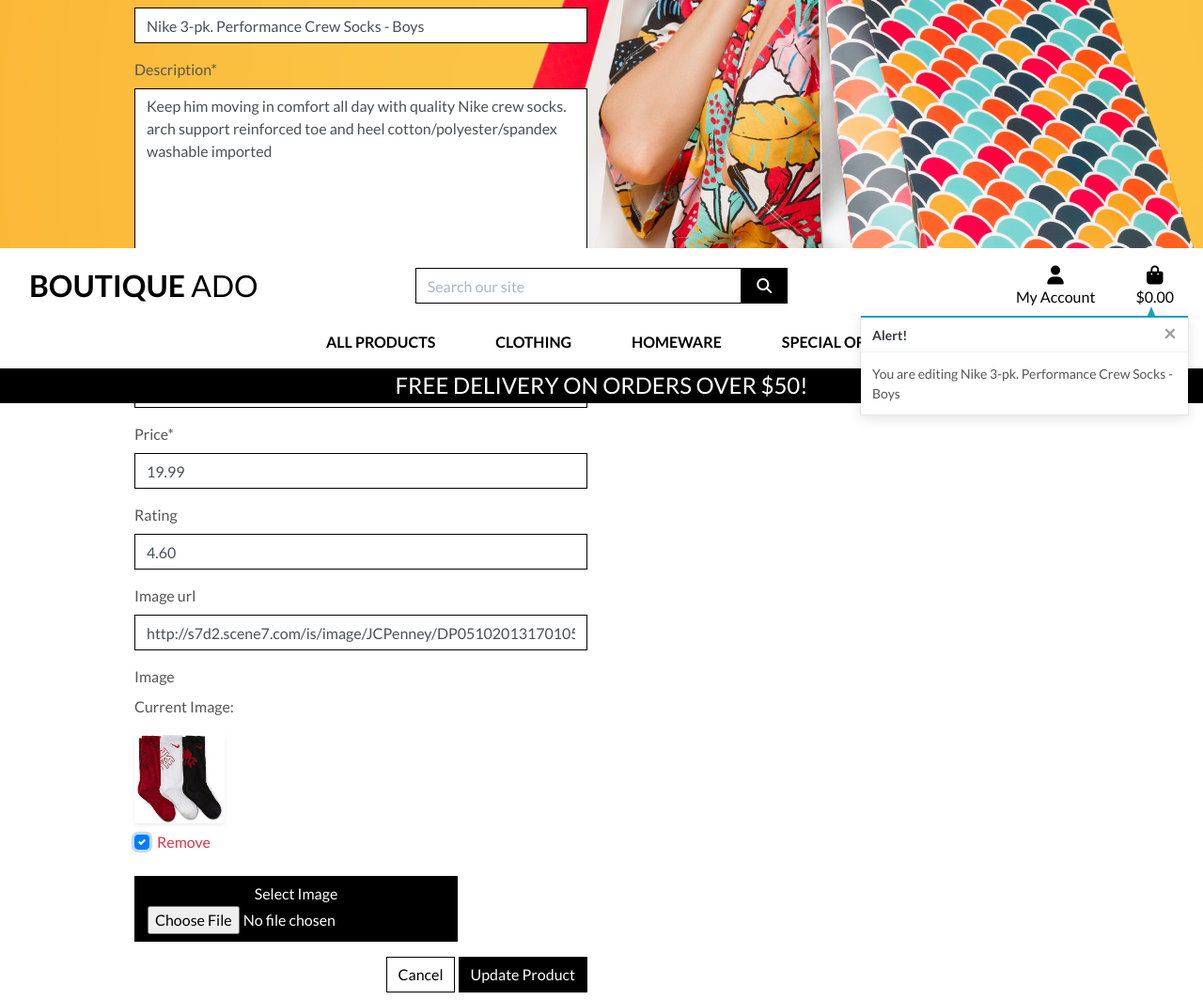
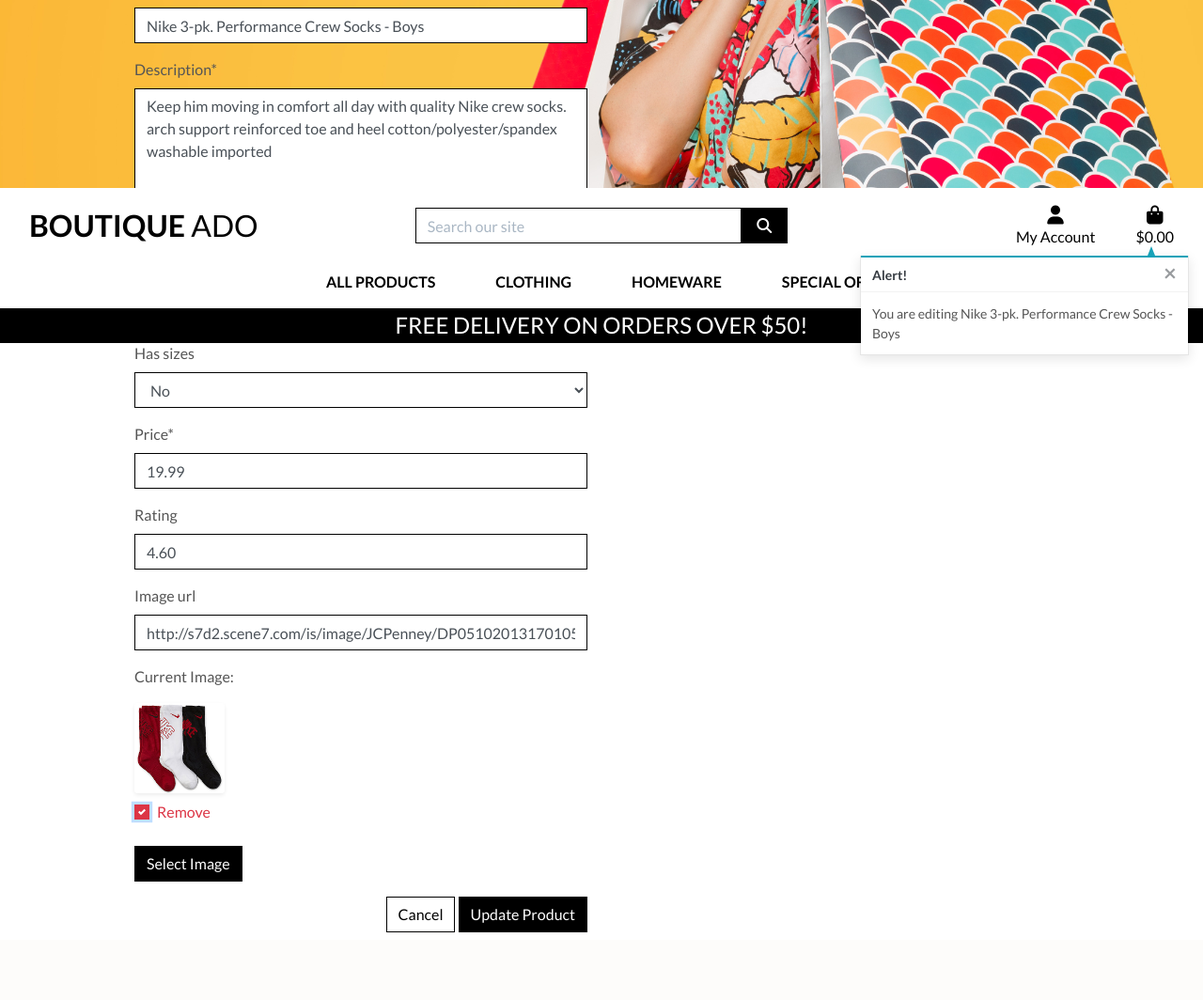
Before and after one commit to saziosu/boutique-ado-v2, a Django app: page /products/edit/12/ in a window 1280 px wide, after a click on "Remove". Shown: the part 512-1576 px from the top of the page at 94% size. After the commit the page ends 1504 px from the top, so only its background shows below. Run offline with Django 3.2, Linux system fonts and the light colour scheme; the visitor is signed in with stand-in values (Sample User, id 1); data comes from the database, SQL or seed files in the repository; some libraries are stand-ins or nearby versions.

Commit message:
Product admin fixed image field

```diff
--- a/products/templates/products/edit_product.html
+++ b/products/templates/products/edit_product.html
@@ -25,7 +25,13 @@
             <div class="col-12 col-md-6">
                 <form method="POST" action="{% url 'edit_product' product.id %}" class="form mb-2" enctype="multipart/form-data">
                     {% csrf_token %}
-                    {{ form | crispy }}
+                    {% for field in form %}
+                        {% if field.name != 'image' %}
+                            {{ field | as_crispy_field }}
+                        {% else %}
+                            {{ field }}
+                        {% endif %}
+                    {% endfor %}
                     <div class="text-right">
                         <a class="btn btn-outline-black rounded-0" href="{% url 'products' %}">Cancel</a>
                         <button class="btn btn-black rounded-0" type="submit">Update Product</button>
@@ -35,3 +41,13 @@
         </div>
     </div>
 {% endblock %}
+
+{% block postloadjs %}
+    {{ block.super }}
+    <script type="text/javascript">
+        $('#new-image').change(function() {
+            var file = $('#new-image')[0].files[0];
+            $('#filename').text(`Image will be set to: ${file.name}`);
+        });
+    </script>
+{% endblock %}
--- a/products/templates/products/product_detail.html
+++ b/products/templates/products/product_detail.html
@@ -41,6 +41,12 @@
                         <small class="text-muted"><i class="fas fa-star mr-1"></i>{{ product.rating }} / 5</small>
                     {% else %}
                         <small class="text-muted">No Rating</small>
+                    {% endif %}
+                    {% if request.user.is_superuser %}
+                        <small class="ml-3">
+                            <a href="{% url 'edit_product' product.id %}">Edit</a> |
+                            <a class="text-danger" href="{% url 'delete_product' product.id %}">Delete</a>
+                        </small>
                     {% endif %}
                     <p class="mt-3">{{ product.description }}</p>
                     <form class="form" action="{% url 'add_to_bag' product.id %}" method="POST">
--- a/static/css/base.css
+++ b/static/css/base.css
@@ -237,6 +237,35 @@ input[name='q']::placeholder {
 	color: #17a2b8; /* text-info */
 }
 
+/* Product Form */
+
+.btn-file {
+    position: relative;
+    overflow: hidden;
+}
+
+.btn-file input[type="file"] {
+    position: absolute;
+    top: 0;
+    right: 0;
+    min-width: 100%;
+    min-height: 100%;
+    opacity: 0;
+    cursor: pointer;
+}
+
+.custom-checkbox .custom-control-label::before {
+    border-radius: 0;
+    border-color: #dc3545;
+}
+
+.custom-checkbox .custom-control-input:checked~.custom-control-label::before {
+    background-color: #dc3545;
+    border-color: #dc3545;
+    border-radius: 0;
+}
+
+
 /* fixed top navbar only on medium and up */
 @media (min-width: 992px) {
     .fixed-top-desktop-only {
```
Also changed, not shown: products/templates/products/add_product.html (+17 -3 lines).
